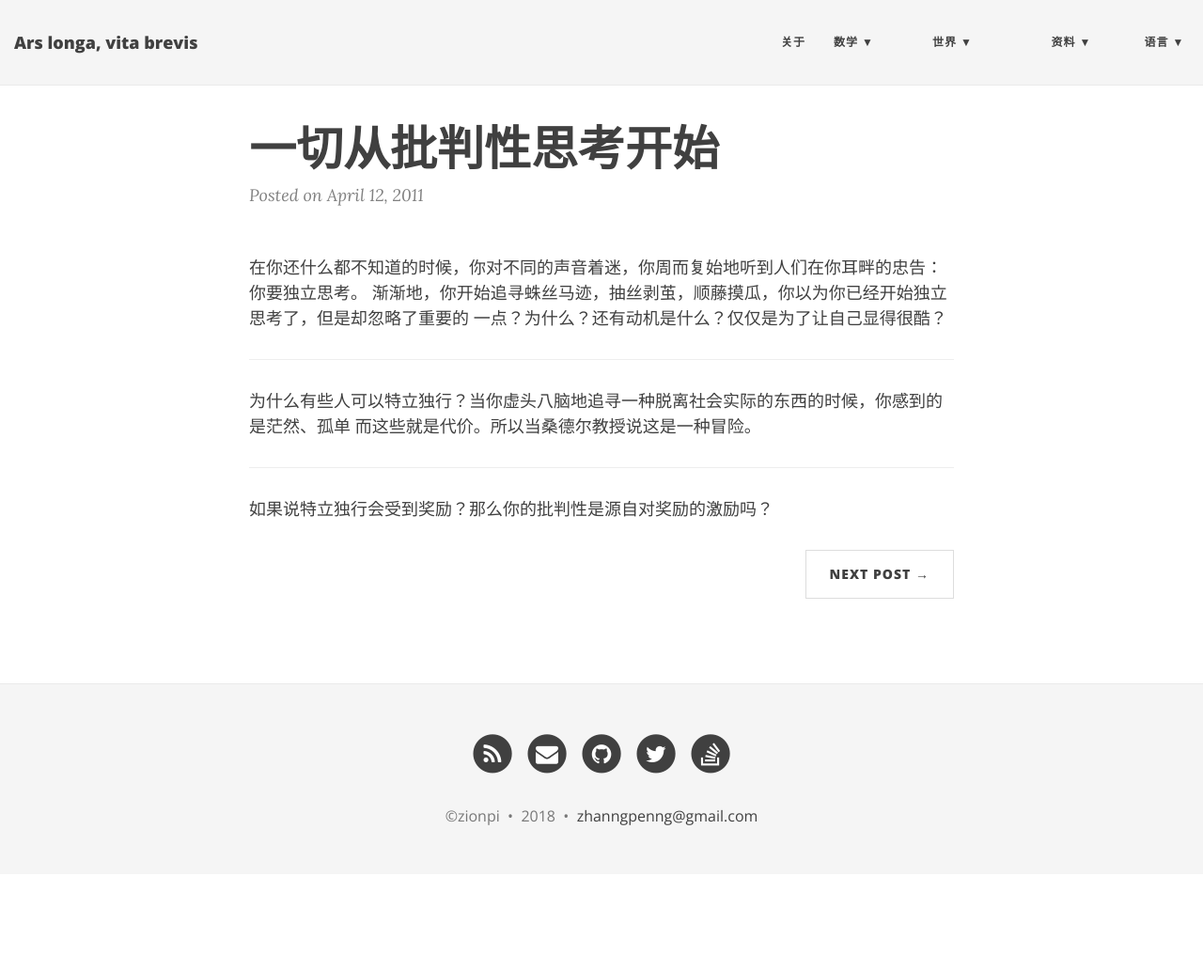
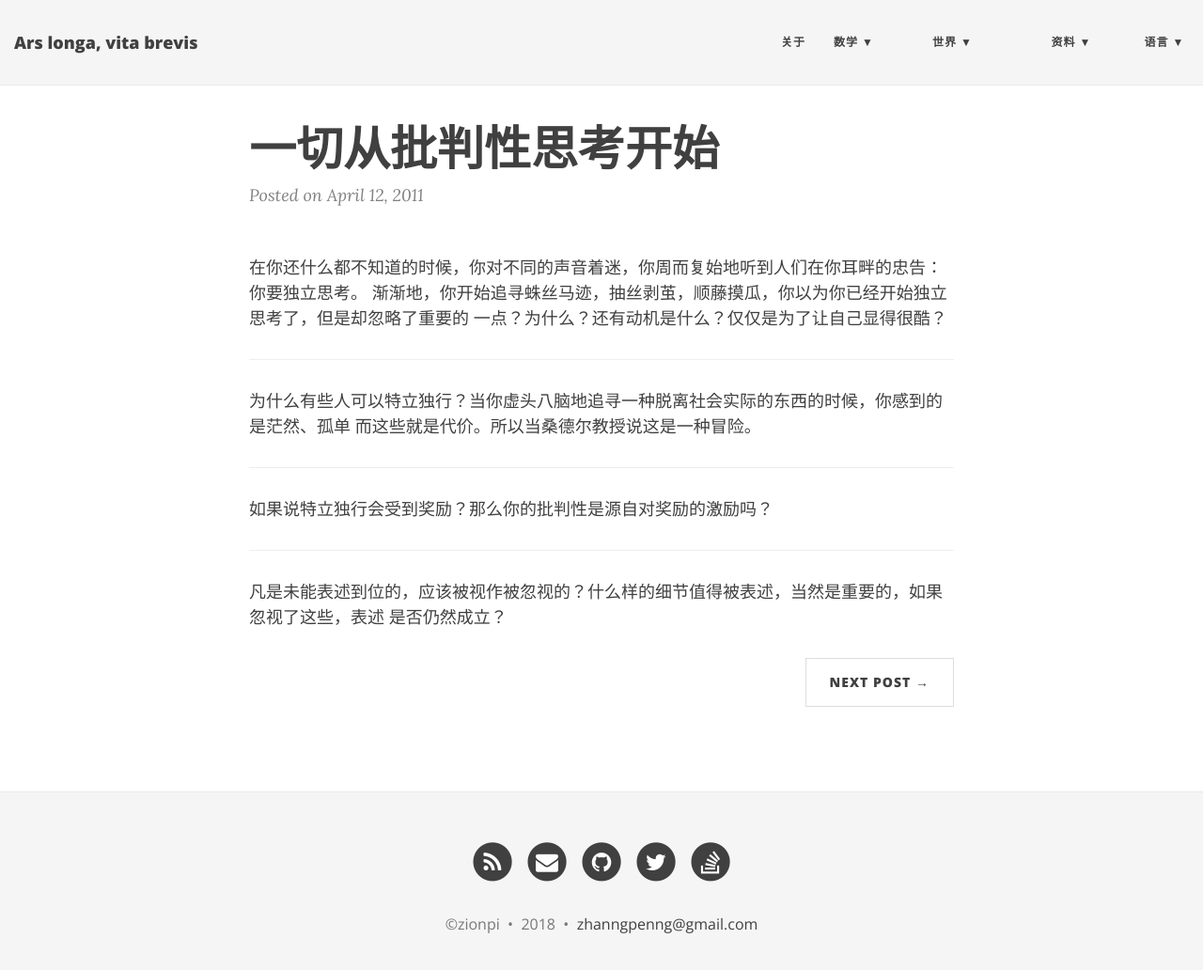
Before and after one commit to ZionPi/zionpi.github.io, a Jekyll site: the page built from _posts/2011-04-12-it-all-starts-with-critical-thinking.md, in a window 1280 px wide and 1045 px high. Shown: the top 1032 px of the window at 94% size. Built offline with Jekyll 4.4.1, drawn with Linux system fonts in a browser that asks for light colours; nearby versions of some CDN libraries.

Commit message:
Update 2011-04-12-it-all-starts-with-critical-thinking.md

```diff
--- a/_posts/2011-04-12-it-all-starts-with-critical-thinking.md
+++ b/_posts/2011-04-12-it-all-starts-with-critical-thinking.md
@@ -14,3 +14,7 @@ title: 一切从批判性思考开始
 ---
 
 如果说特立独行会受到奖励？那么你的批判性是源自对奖励的激励吗？
+
+---
+凡是未能表述到位的，应该被视作被忽视的？什么样的细节值得被表述，当然是重要的，如果忽视了这些，表述
+是否仍然成立？
```
